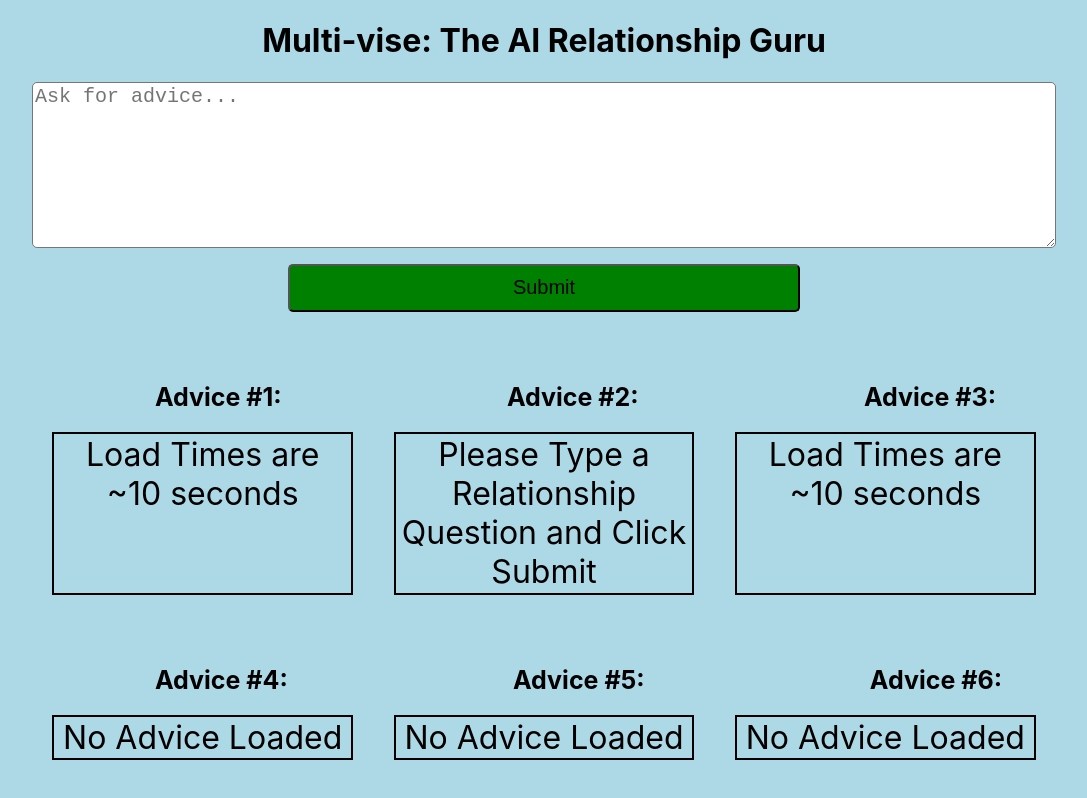
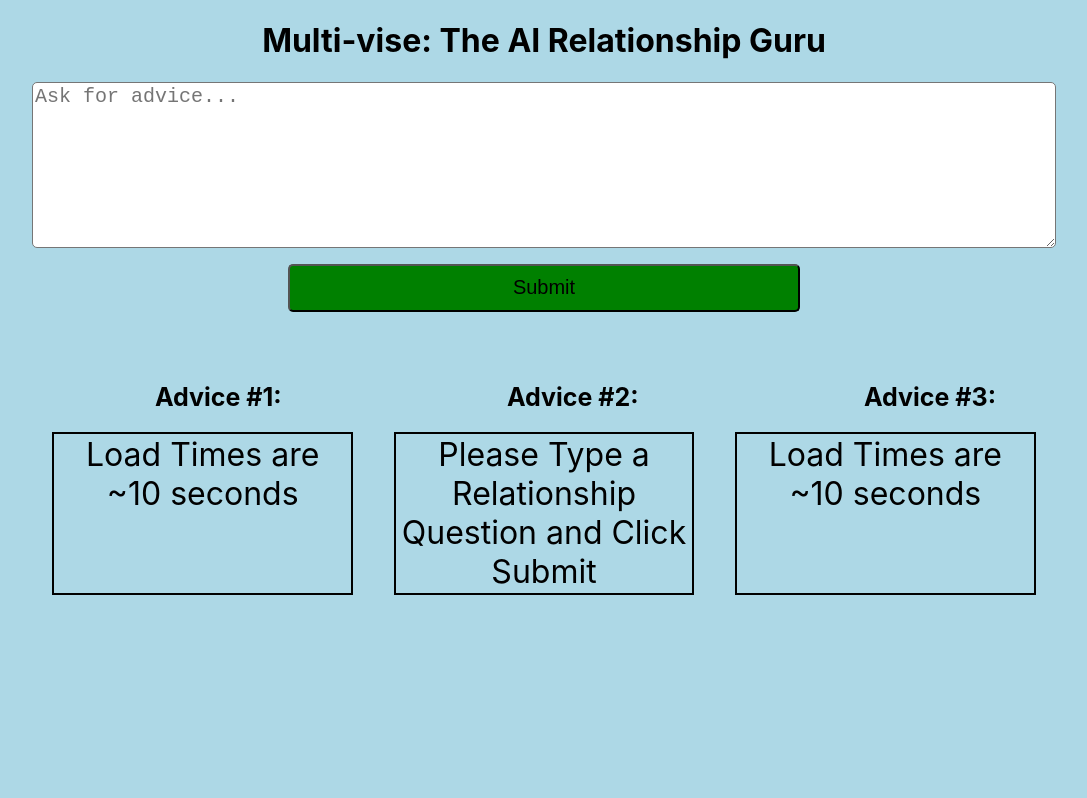
Before and after one commit to dyu222/Multi-Vise, a React (Create React App) app in the folder flask_react/: page / in a window 1280 px wide. Shown: the whole page, without its empty margins (96-1183 px from the left). Built offline with nearby package versions, Linux system fonts and the light colour scheme.

Commit message:
6 -> 3 pieces of advices

```diff
--- a/flask_react/src/components/SearchBar.jsx
+++ b/flask_react/src/components/SearchBar.jsx
@@ -150,26 +150,6 @@ const SearchBar = () => (
             <h3 id="score3" style={{margin:'0.25%', fontWeight:'200', marginTop: 'auto'}}>{score3}</h3>
           </div>
         </div>
-
-        <div style={{display: 'flex', marginTop: '50px', fontWeight: 'bold', fontSize: '25px'}}>
-          <div style={{marginLeft: '12%', marginRight: '22%'}}>Advice #4:</div>
-          <div style={{marginRight: '22%'}}>Advice #5:</div>
-          <div style={{}}>Advice #6:</div>
-        </div>
-        <div style={{display: 'flex', marginTop: '20px'}}>
-          <div style={{display:'flex', flexDirection:'column', border:'2px solid black', width:'30%', marginLeft:'2%', marginRight:'2%',marginBottom:'2%'}}>
-            <h1 id="res4" style={{margin:'0.25%', fontWeight:'400'}}>No Advice Loaded{res1}</h1>
-            <h3 id="score4" style={{margin:'0.25%', fontWeight:'200', marginTop: 'auto'}}>{score1}</h3>
-          </div>
-          <div style={{display:'flex', flexDirection:'column', border:'2px solid black', width:'30%', marginLeft:'2%', marginRight:'2%',marginBottom:'2%'}}>
-            <h1 id="res5" style={{margin:'0.25%', fontWeight:'400'}}>No Advice Loaded{res2}</h1>
-            <h3 id="score5" style={{margin:'0.25%', fontWeight:'200', marginTop: 'auto'}}>{score2}</h3>
-          </div>
-          <div style={{display:'flex', flexDirection:'column', border:'2px solid black', width:'30%', marginLeft:'2%', marginRight:'2%',marginBottom:'2%'}}>
-            <h1 id="res6" style={{margin:'0.25%', fontWeight:'400'}}>No Advice Loaded{res3}</h1>
-            <h3 id="score6" style={{margin:'0.25%', fontWeight:'200', marginTop: 'auto'}}>{score3}</h3>
-          </div>
-        </div>
     </div>
 
 );
```
